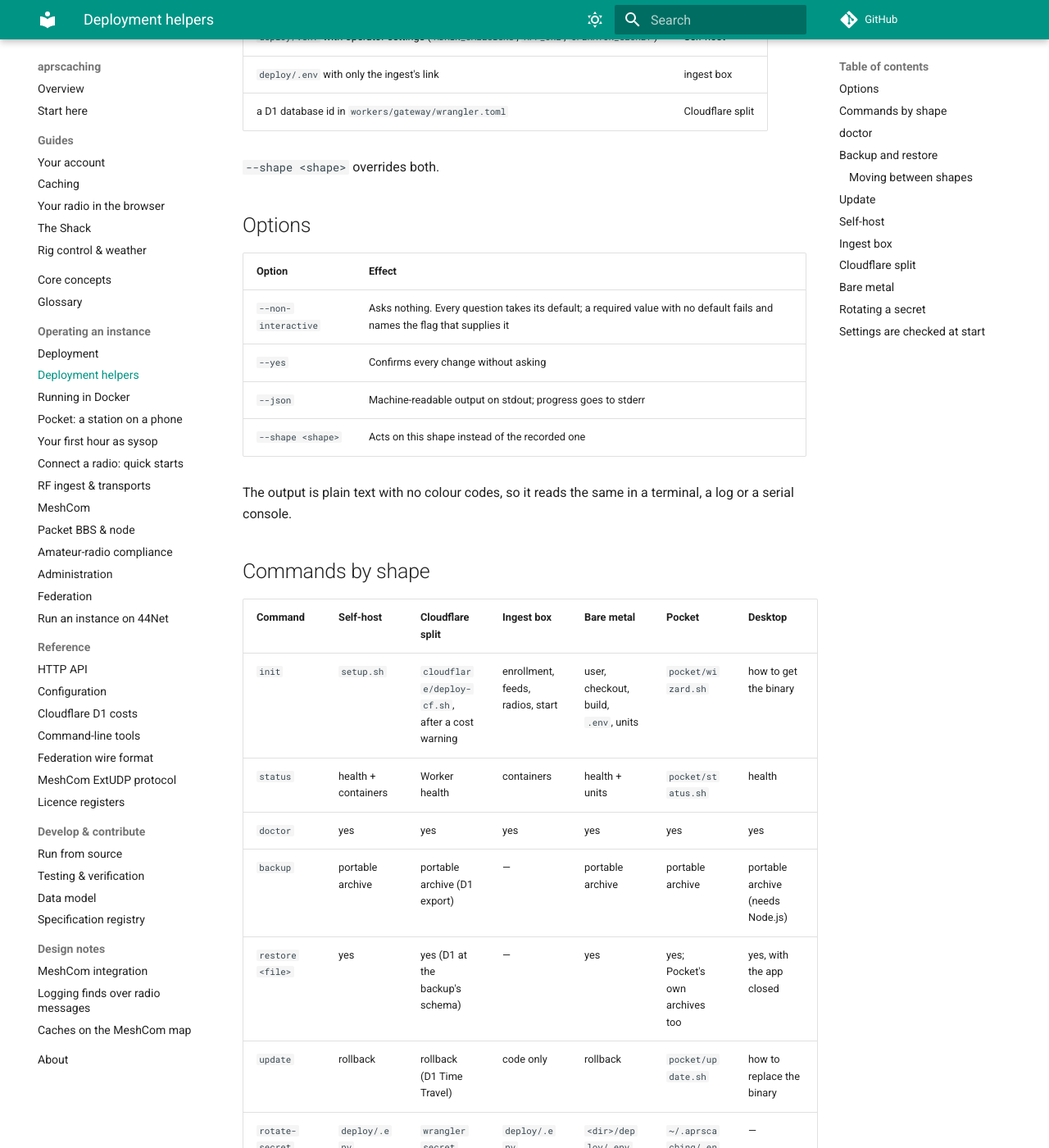
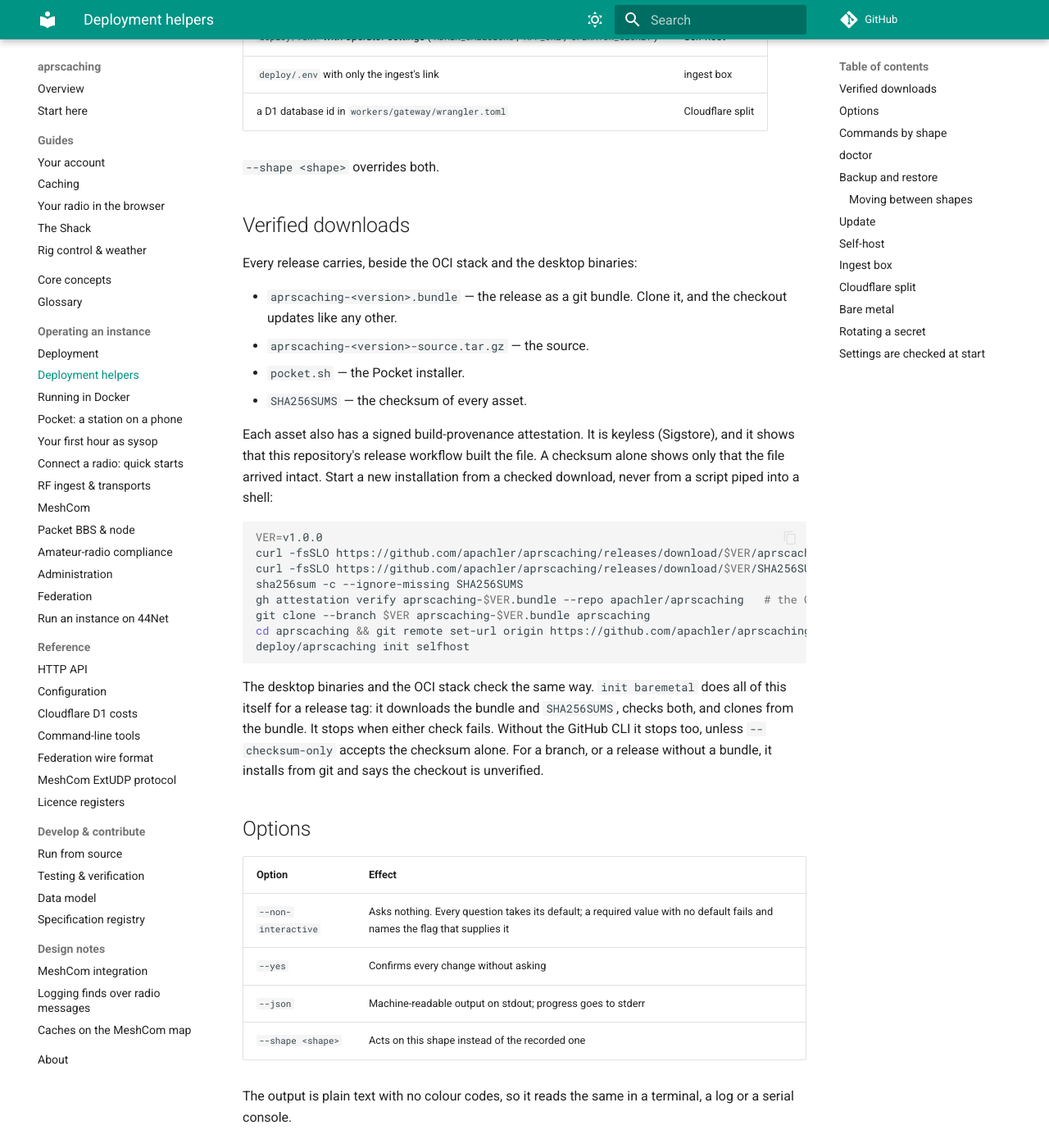
Before and after one commit to apachler/aprscaching, an MkDocs documentation site: the page built from docs/operate/helpers.md, in a window 1280 px wide and 1400 px high, scrolled down 605 px. Shown: the whole window at 82% size. Built offline with MkDocs 1.6.1 and Material for MkDocs 9.7.7, drawn with Linux system fonts in a browser that asks for light colours; comment, search, counter and statistics services are not loaded.

Commit message:
feat(release): verifiable downloads, a checked bootstrap, and the helpers' reference docs
Every release gets, beside the OCI stack and the desktop binaries, the release as a git bundle (clone it
and the checkout updates like any other), the source archive and pocket.sh, a SHA256SUMS over every asset,
and a signed build-provenance attestation for each (actions/attest-build-provenance: Sigstore, keyless, so
there is no signing key to keep). release-verify.yml builds them after the other release jobs.

init baremetal installs a release tag from its bundle: it checks the checksum and the signature
(gh attestation verify) and stops when either fails, or when gh is missing unless --checksum-only accepts
the checksum alone; a branch, or a release without a bundle, still installs from git with the warning.

The docs start every installation from a checked download: the Pocket guide, its README and pocket.sh's
usage no longer pipe a script into a shell. docs/operate/helpers.md describes the verified downloads,
deployment.md leads each shape with its helper, docs/reference/cli.md lists every command and option of
deploy/aprscaching (a test checks it against the help output), and TODO.md records a preinstalled
Raspberry Pi image as backlog.

Signed-off-by: Andreas Pachler <apachler@paan-systems.com>

````diff
--- a/docs/operate/helpers.md
+++ b/docs/operate/helpers.md
@@ -24,6 +24,37 @@ act on that shape. On an installation set up without the helper, they work out t
 | a D1 database id in `workers/gateway/wrangler.toml` | Cloudflare split |
 
 `--shape <shape>` overrides both.
+
+## Verified downloads
+
+Every release carries, beside the OCI stack and the desktop binaries:
+
+- `aprscaching-<version>.bundle` — the release as a git bundle. Clone it, and the checkout updates like any
+  other.
+- `aprscaching-<version>-source.tar.gz` — the source.
+- `pocket.sh` — the Pocket installer.
+- `SHA256SUMS` — the checksum of every asset.
+
+Each asset also has a signed build-provenance attestation. It is keyless (Sigstore), and it shows that this
+repository's release workflow built the file. A checksum alone shows only that the file arrived intact. Start a
+new installation from a checked download, never from a script piped into a shell:
+
+```bash
+VER=v1.0.0
+curl -fsSLO https://github.com/apachler/aprscaching/releases/download/$VER/aprscaching-$VER.bundle
+curl -fsSLO https://github.com/apachler/aprscaching/releases/download/$VER/SHA256SUMS
+sha256sum -c --ignore-missing SHA256SUMS
+gh attestation verify aprscaching-$VER.bundle --repo apachler/aprscaching   # the GitHub CLI, signed in
+git clone --branch $VER aprscaching-$VER.bundle aprscaching
+cd aprscaching && git remote set-url origin https://github.com/apachler/aprscaching.git
+deploy/aprscaching init selfhost
+```
+
+The desktop binaries and the OCI stack check the same way. `init baremetal` does all of this itself for a
+release tag: it downloads the bundle and `SHA256SUMS`, checks both, and clones from the bundle. It stops
+when either check fails. Without the GitHub CLI it stops too, unless `--checksum-only` accepts the checksum
+alone. For a branch, or a release without a bundle, it installs from git and says the checkout is
+unverified.
 
 ## Options
 
````
Also changed, not shown: TODO.md (+4 -0 lines), deploy/pocket/README.md (+9 -4 lines), docs/operate/deployment.md (+10 -0 lines), docs/operate/pocket.md (+13 -8 lines), docs/reference/cli.md (+25 -0 lines), 7 other files.
